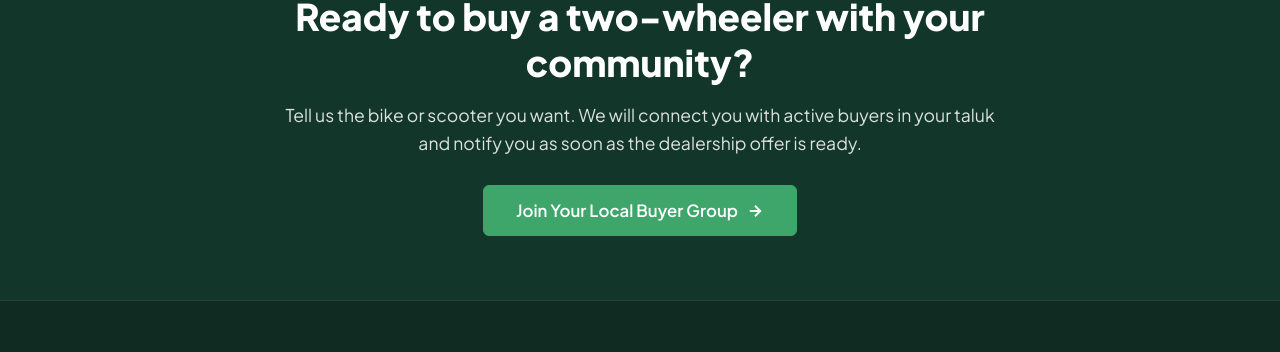
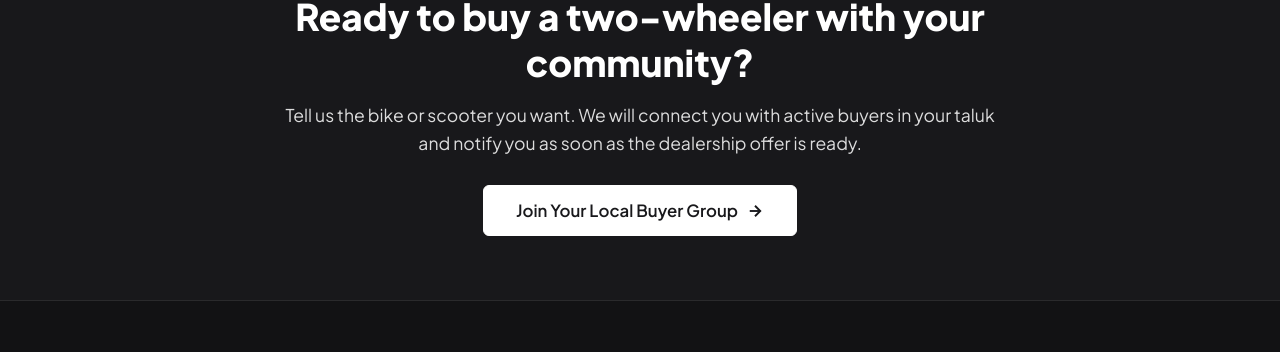
Before and after one commit to dinakargowdan585/project-v, a plain HTML site: page index.html in a window 1280 px wide. Shown: the part 4969-5321 px from the top of the page. Drawn offline with Linux system fonts and the light colour scheme.

Commit message:
style: replace green brand palette with respective shades of gray

```diff
--- a/css/styles.css
+++ b/css/styles.css
@@ -2,44 +2,47 @@
    JODO — Rural Two-Wheeler Buying Club
    Authentic Indian Product Design System
 
-   Palette:
-   - Primary Forest Green: #12372A
-   - Deep Green:           #1F513D
-   - Fresh Green:          #3FA66B
-   - Sage:                 #A6D8B5
+   Grayscale Palette (Mapped from original green shades):
+   - Primary Charcoal:     #18181B (mapped from Forest Green #12372A)
+   - Deep Graphite:        #27272A (mapped from Deep Green #1F513D)
+   - Dark Accent Gray:     #212224 (mapped from Fresh Green #3FA66B)
+   - Hover Black:          #000000 (mapped from #32925b)
+   - Silver Accent:        #9CA3AF (mapped from Sage #A6D8B5)
+   - Light Gray Tint:      #F0F1F3 (mapped from Sage Light #EAF5EE)
+   - Border Track Gray:    #E5E7EB (mapped from Sage Track #DCEFE3)
    - Warm Cream:           #F4F1E8
    - White:                #FFFFFF
-   - Main Text:            #173126
-   - Footer:               #102B21
+   - Main Charcoal Text:   #18181B (mapped from Main Text #173126)
+   - Deep Footer Black:    #121214 (mapped from Footer #102B21)
    ========================================================================== */
 
 :root {
-  /* Brand Palette */
-  --color-forest: #12372A;
-  --color-forest-dark: #0B241B;
-  --color-deep-green: #1F513D;
-  --color-fresh-green: #3FA66B;
-  --color-fresh-hover: #32925b;
-  --color-sage: #A6D8B5;
-  --color-sage-light: #EAF5EE;
-  --color-sage-track: #DCEFE3;
-  --color-sage-border: rgba(166, 216, 181, 0.45);
+  /* Brand Palette — Respective Shades of Gray */
+  --color-forest: #18181B;
+  --color-forest-dark: #121214;
+  --color-deep-green: #27272A;
+  --color-fresh-green: #212224;
+  --color-fresh-hover: #000000;
+  --color-sage: #9CA3AF;
+  --color-sage-light: #F0F1F3;
+  --color-sage-track: #E5E7EB;
+  --color-sage-border: rgba(156, 163, 175, 0.4);
   --color-cream: #F4F1E8;
   --color-cream-card: #FAF8F2;
   --color-white: #FFFFFF;
-  --color-footer: #102B21;
+  --color-footer: #121214;
 
   /* Typography Colors */
-  --text-main: #173126;
-  --text-muted: #3D5A4D;
-  --text-light: #5B7B6D;
+  --text-main: #18181B;
+  --text-muted: #52525B;
+  --text-light: #71717A;
   --text-inverse: #FFFFFF;
-  --text-sage: #A6D8B5;
+  --text-sage: #9CA3AF;
 
   /* Crisp, Grounded Borders & Shadows */
-  --border-subtle: rgba(18, 55, 42, 0.12);
-  --border-card: rgba(18, 55, 42, 0.15);
-  --border-sage-tint: rgba(63, 166, 107, 0.25);
+  --border-subtle: rgba(24, 24, 27, 0.1);
+  --border-card: rgba(24, 24, 27, 0.14);
+  --border-sage-tint: rgba(39, 39, 42, 0.18);
 
   --radius-xs: 4px;
   --radius-sm: 6px;
@@ -47,9 +50,9 @@
   --radius-lg: 12px;
   --radius-pill: 999px;
 
-  --shadow-subtle: 0 1px 3px rgba(18, 55, 42, 0.05);
-  --shadow-card: 0 2px 8px rgba(18, 55, 42, 0.06);
-  --shadow-hover: 0 6px 16px rgba(18, 55, 42, 0.1);
+  --shadow-subtle: 0 1px 3px rgba(0, 0, 0, 0.04);
+  --shadow-card: 0 2px 8px rgba(0, 0, 0, 0.05);
+  --shadow-hover: 0 6px 16px rgba(0, 0, 0, 0.08);
 
   /* Layout */
   --container-max: 1200px;
@@ -189,7 +192,7 @@ button, input, select {
 }
 
 .btn-secondary:hover {
-  background: rgba(18, 55, 42, 0.06);
+  background: rgba(24, 24, 27, 0.06);
   color: var(--color-forest);
 }
 
@@ -253,7 +256,7 @@ button, input, select {
 }
 
 .brand-name span {
-  color: var(--color-fresh-green);
+  color: var(--color-sage);
 }
 
 .brand-subline {
@@ -290,7 +293,7 @@ button, input, select {
   left: 0;
   width: 100%;
   height: 2px;
-  background: var(--color-fresh-green);
+  background: var(--color-forest);
   border-radius: 2px;
 }
 
@@ -589,7 +592,7 @@ button, input, select {
   align-items: center;
   justify-content: space-between;
   padding-top: 14px;
-  border-top: 1px solid rgba(18, 55, 42, 0.08);
+  border-top: 1px solid rgba(24, 24, 27, 0.08);
 }
 
 .cluster-status-text {
@@ -1055,6 +1058,18 @@ button, input, select {
   margin-bottom: 28px;
 }
 
+.cta-section .btn-primary {
+  background: #FFFFFF;
+  color: var(--color-forest);
+  border-color: #FFFFFF;
+}
+
+.cta-section .btn-primary:hover {
+  background: var(--color-cream);
+  color: #000000;
+  border-color: var(--color-cream);
+}
+
 /* ==========================================================================
    8. Footer (Transparent & Grounded)
    ========================================================================== */
@@ -1154,7 +1169,7 @@ button, input, select {
 .modal-overlay {
   position: fixed;
   inset: 0;
-  background: rgba(11, 36, 27, 0.75);
+  background: rgba(18, 18, 20, 0.75);
   backdrop-filter: blur(4px);
   z-index: 1000;
   display: flex;
--- a/js/app.js
+++ b/js/app.js
@@ -419,7 +419,7 @@ function showToast(message) {
   const toast = document.createElement('div');
   toast.className = 'toast';
   toast.innerHTML = `
-    <svg width="20" height="20" viewBox="0 0 24 24" fill="none" stroke="#3FA66B" stroke-width="2.5" stroke-linecap="round" stroke-linejoin="round" style="flex-shrink:0;">
+    <svg width="20" height="20" viewBox="0 0 24 24" fill="none" stroke="#18181B" stroke-width="2.5" stroke-linecap="round" stroke-linejoin="round" style="flex-shrink:0;">
       <path d="M22 11.08V12a10 10 0 1 1-5.93-9.14"></path>
       <polyline points="22 4 12 14.01 9 11.01"></polyline>
     </svg>
```
Also changed, not shown: index.html (line endings or trailing spaces), 1 other file.
